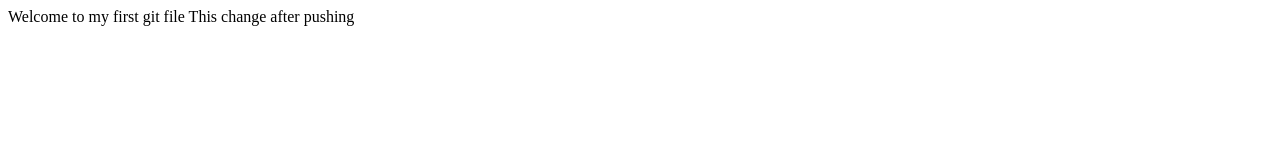
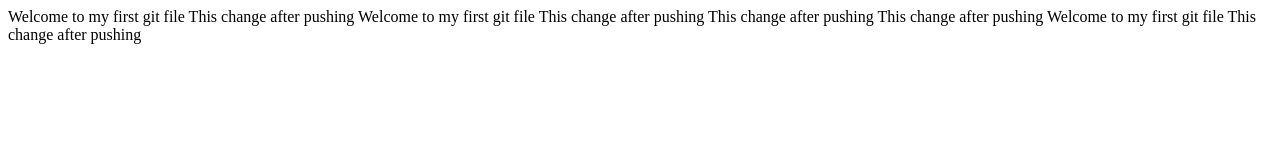
Before and after one commit to yuvenraaj/flutter_ecs, a plain HTML site: page index.html in a window 1280 px wide. Drawn offline with Linux system fonts and the light colour scheme.

Commit message:
add some lines of code

```diff
--- a/index.html
+++ b/index.html
@@ -5,5 +5,16 @@
 Welcome to my first git file
 
   This change after pushing
+
+Welcome to my first git file
+
+  This change after pushing
+  This change after pushing
+
+  This change after pushing
+
+Welcome to my first git file
+
+  This change after pushing
 </body>
 </html>
```
